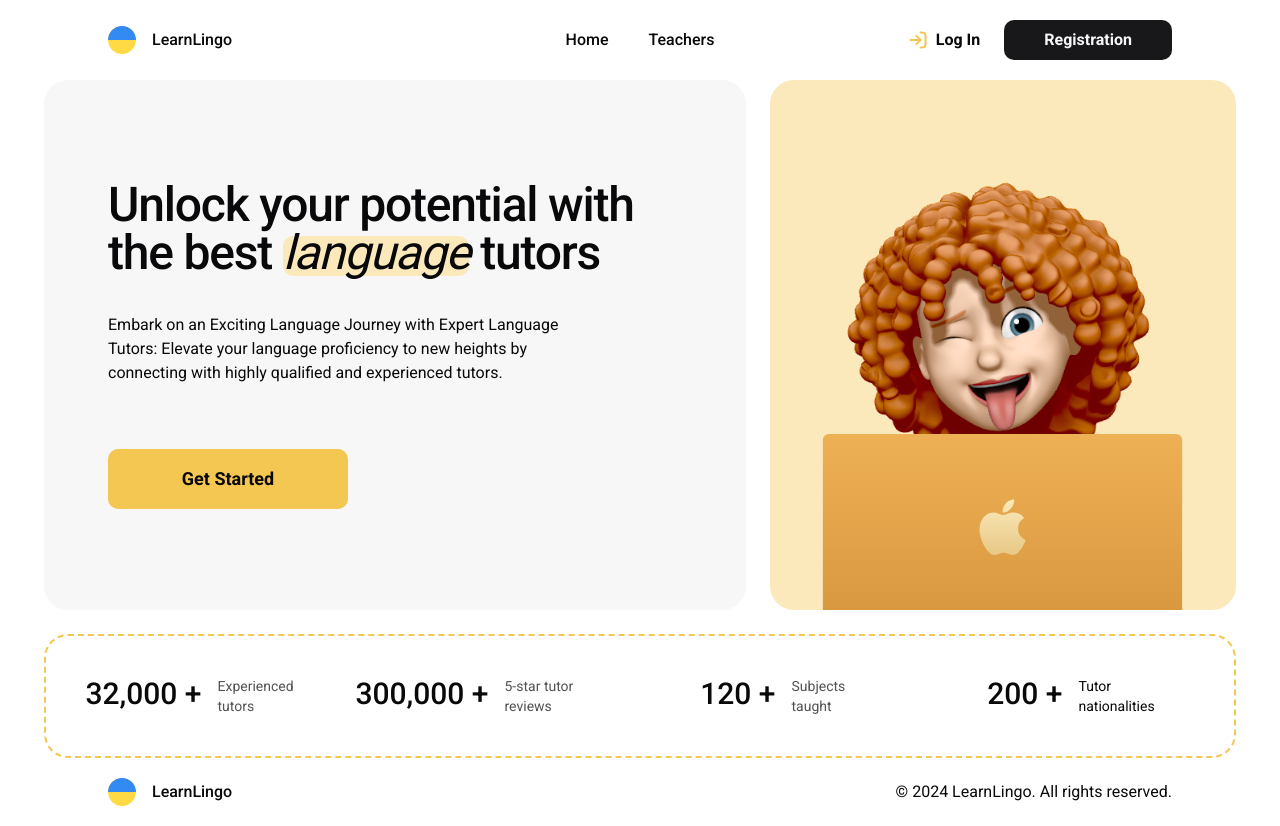
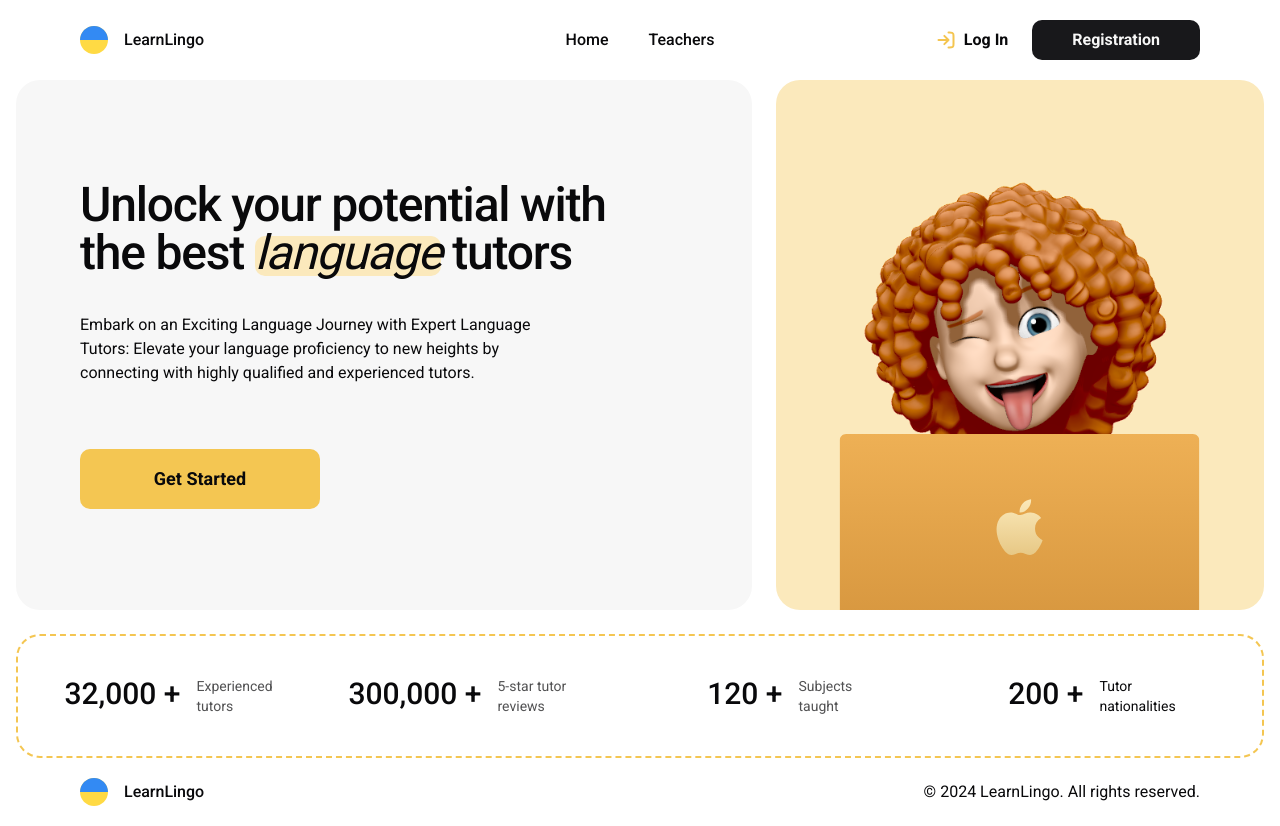
Before and after one commit to Valik3201/learn-lingo, a Next.js app: page / in a window 1280 px wide. Built offline with nearby package versions, Linux system fonts and the light colour scheme; no server answers.

Commit message:
style(container): Updated container padding

```diff
--- a/tailwind.config.ts
+++ b/tailwind.config.ts
@@ -13,7 +13,7 @@ const config = {
   theme: {
     container: {
       center: true,
-      padding: "2.75rem",
+      padding: "1rem",
       screens: {
         "2xl": "1400px",
       },
```
